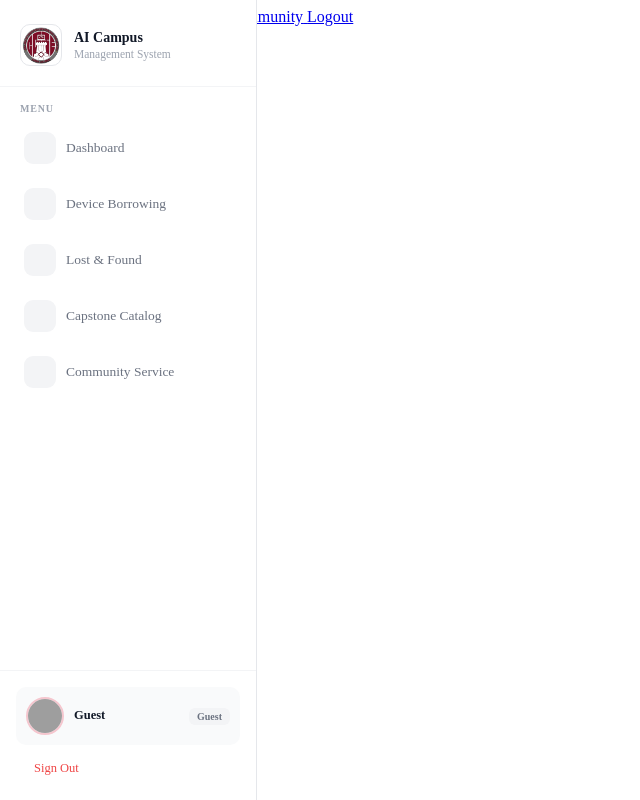
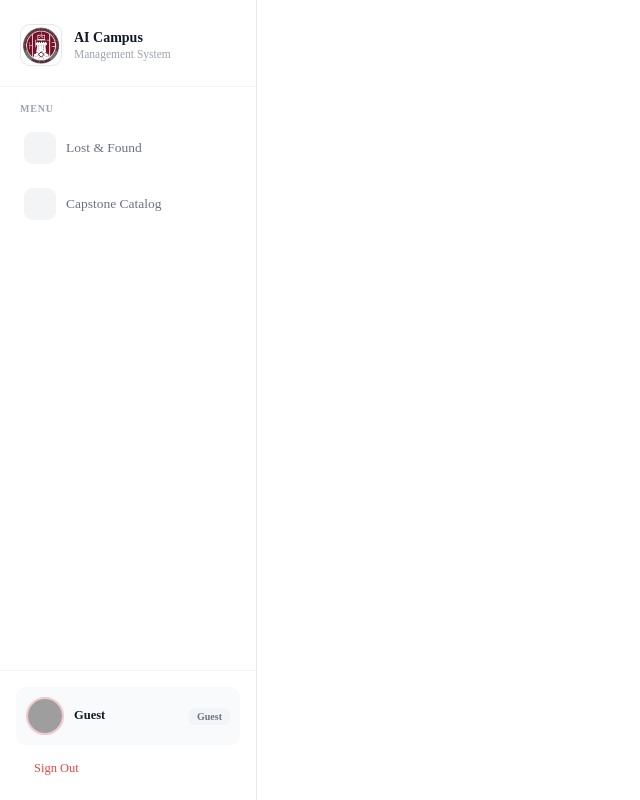
Before and after one commit to Akio011/AiCampus, a PHP site: page /includes/nav.php in a window 1280 px wide. Shown: the whole page, without its empty margins (0-640 px from the left). Run offline with PHP 8.4, Linux system fonts and the light colour scheme; grey boxes are pictures that could not be loaded.

Commit message:
Role-based access control and nav filtering

```diff
--- a/ai-campus/devices.php
+++ b/ai-campus/devices.php
@@ -228,7 +228,8 @@ require_once 'includes/nav.php';
             </div>
 
             <!-- Table -->
-            <table style="width:100%;border-collapse:collapse">
+            <div class="borrow-table-wrap">
+            <table style="width:100%;border-collapse:collapse;min-width:600px">
                 <thead>
                     <tr style="background:#f8fafc">
                         <?php foreach([
@@ -333,6 +334,7 @@ require_once 'includes/nav.php';
                     <?php endif; ?>
                 </tbody>
             </table>
+            </div>
         </div>
     </div>
 </div>
--- a/ai-campus/includes/nav.php
+++ b/ai-campus/includes/nav.php
@@ -15,12 +15,15 @@ try {
 } catch(Exception $e) {}
 
 $navItems = [
-    ['file'=>'index.php',      'icon'=>'fa-th-large',       'label'=>'Dashboard',         'badge'=>0],
-    ['file'=>'devices.php',    'icon'=>'fa-laptop',         'label'=>'Device Borrowing',  'badge'=>0],
-    ['file'=>'lost-found.php', 'icon'=>'fa-search-location','label'=>'Lost & Found',      'badge'=>$lfBadge],
-    ['file'=>'capstone.php',   'icon'=>'fa-layer-group',    'label'=>'Capstone Catalog',  'badge'=>0],
-    ['file'=>'community.php',  'icon'=>'fa-hands-helping',  'label'=>'Community Service', 'badge'=>0],
+    ['file'=>'index.php',      'icon'=>'fa-th-large',       'label'=>'Dashboard',         'badge'=>0,       'roles'=>['admin','faculty']],
+    ['file'=>'devices.php',    'icon'=>'fa-laptop',         'label'=>'Device Borrowing',  'badge'=>0,       'roles'=>['admin','faculty','staff']],
+    ['file'=>'lost-found.php', 'icon'=>'fa-search-location','label'=>'Lost & Found',      'badge'=>$lfBadge,'roles'=>['admin','faculty','student']],
+    ['file'=>'capstone.php',   'icon'=>'fa-layer-group',    'label'=>'Capstone Catalog',  'badge'=>0,       'roles'=>['admin','faculty','student']],
+    ['file'=>'community.php',  'icon'=>'fa-hands-helping',  'label'=>'Community Service', 'badge'=>0,       'roles'=>['admin','faculty']],
 ];
+// Filter nav items by role
+$userRole = $_SESSION['user']['role'] ?? 'student';
+$navItems = array_filter($navItems, fn($item) => in_array($userRole, $item['roles']));
 ?>
 <style>
 @keyframes navSlideIn {
```
Also changed, not shown: ai-campus/includes/auth_guard.php (+25 -3 lines).
